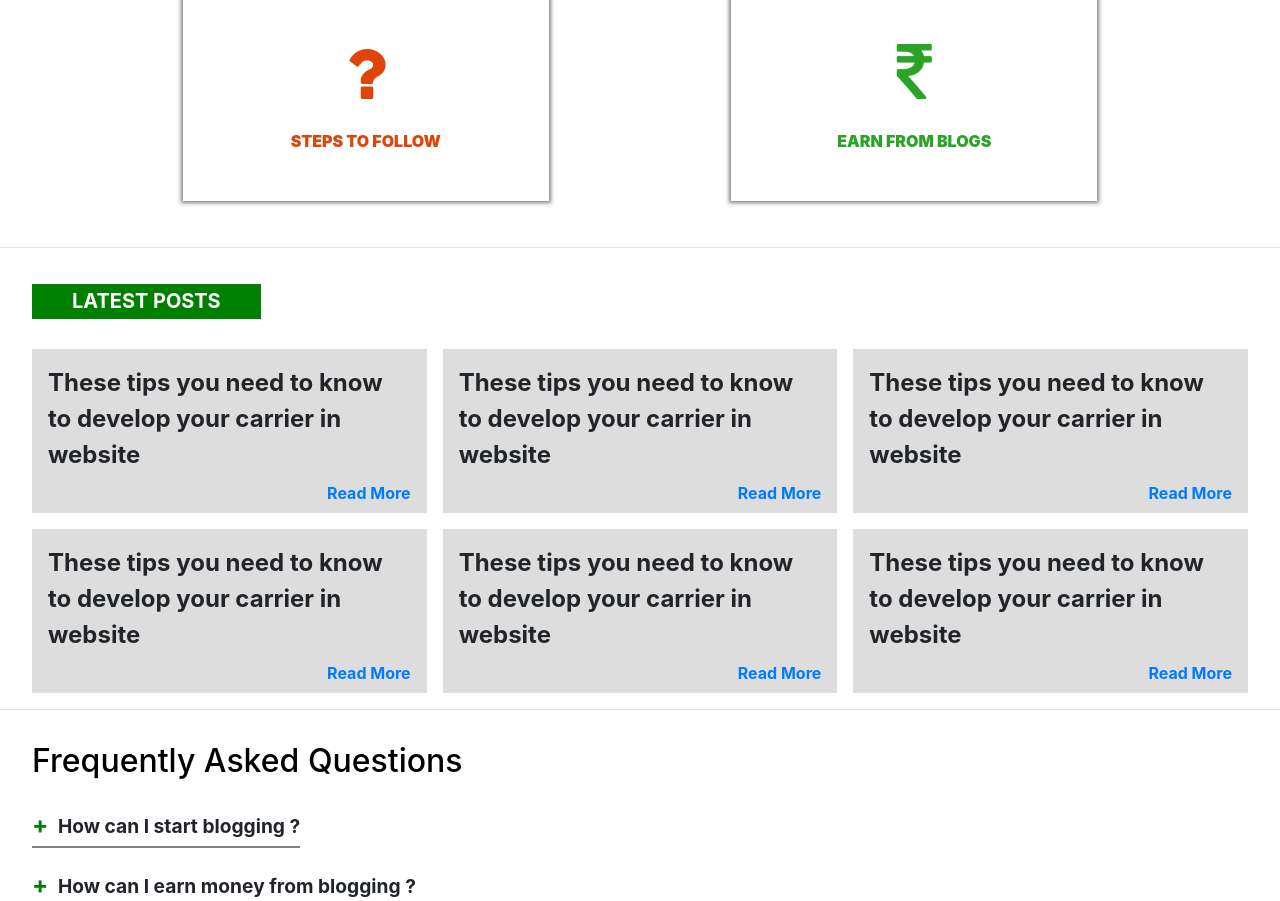
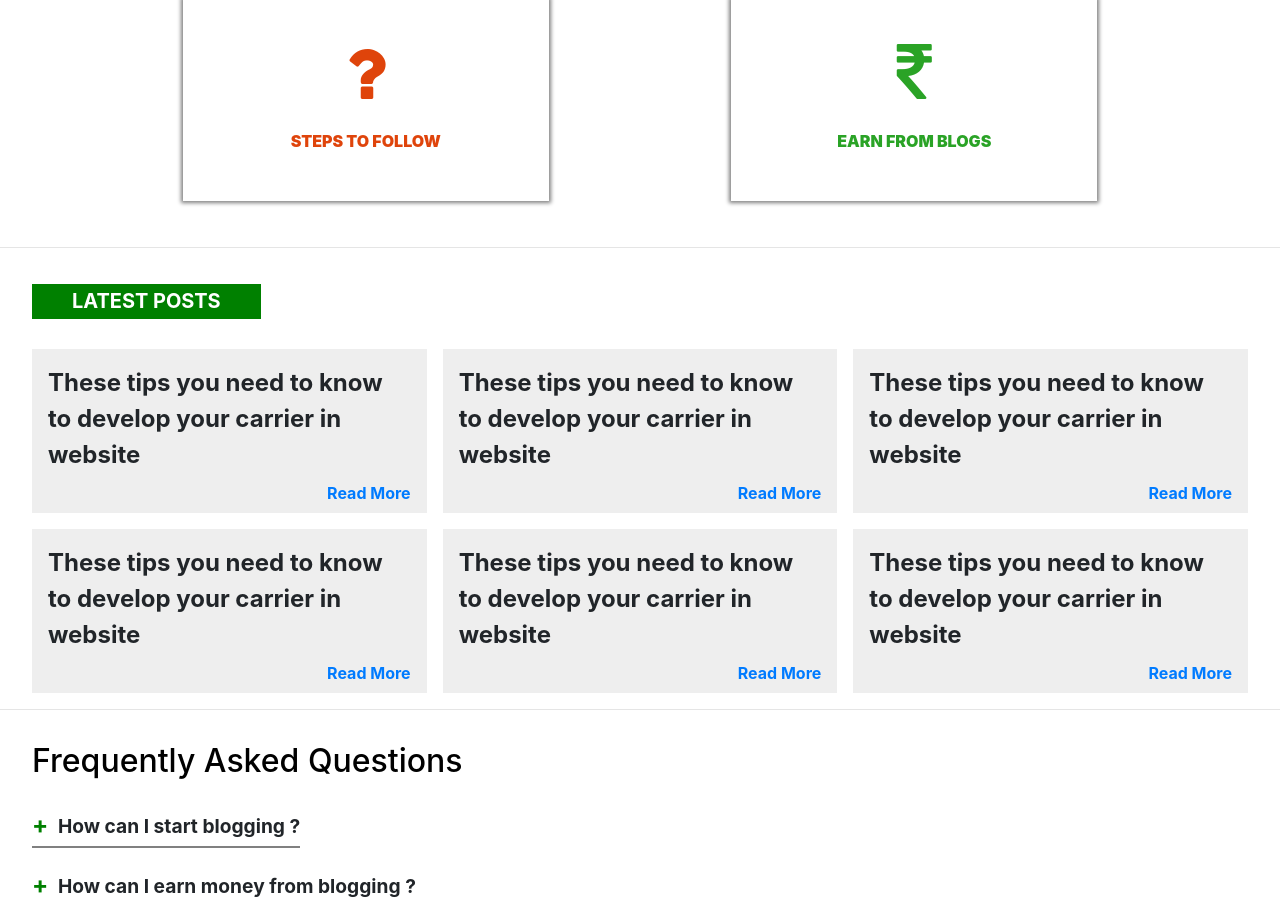
Before and after one commit to mdshafiqmalik/shafiqhub, a PHP site: page / in a window 1280 px wide. Shown: the part 1184-2085 px from the top of the page. Run offline with PHP 8.4, Linux system fonts and the light colour scheme.

Commit message:
Latest Post color fixed in index.css

```diff
--- a/assets/css/index/index.css
+++ b/assets/css/index/index.css
@@ -390,7 +390,7 @@ color: rgb(42, 163, 38);
   padding: 1rem 1rem 0rem 1rem;
   font-weight: bolder;
   font-size: 1.5rem;
-  background-color: #ddd;
+  background-color: #eee;
 }
 .Blogs .bloglinks{
   text-align: right;
```
